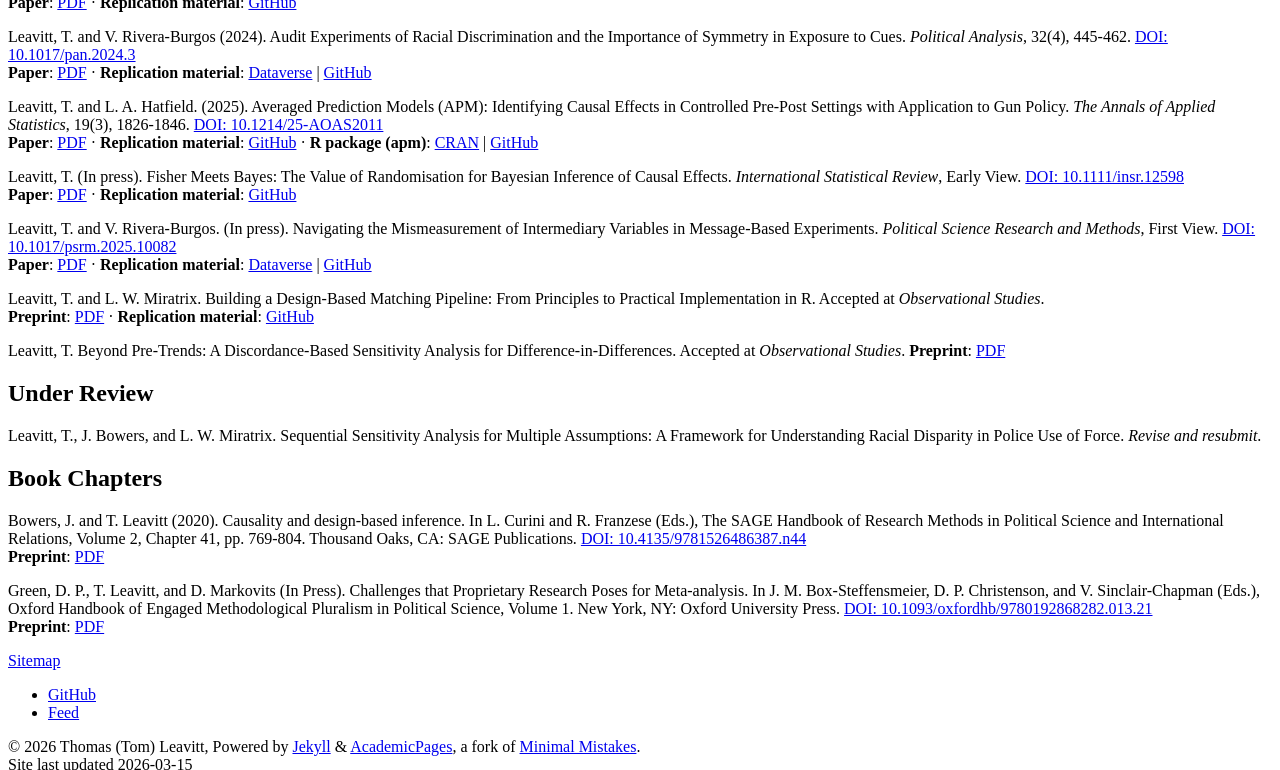
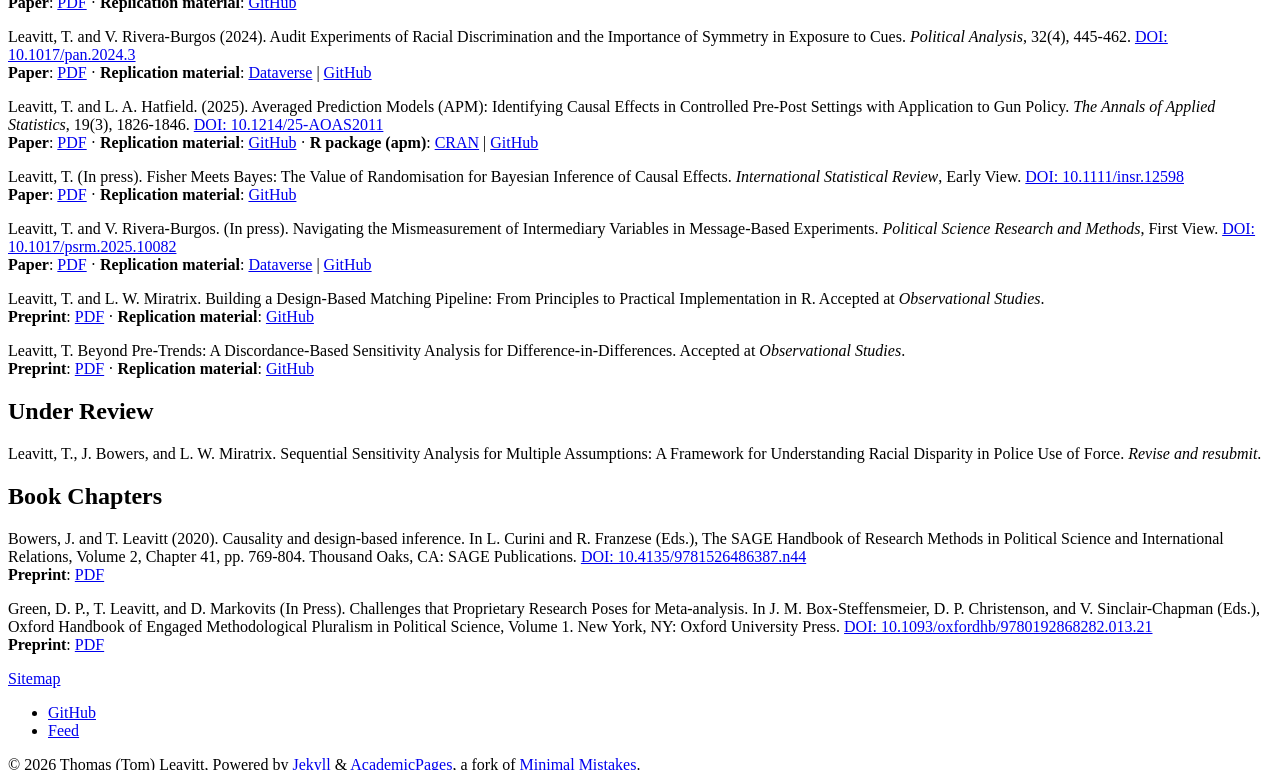
Before and after one commit to tl2624/tl2624.github.io, a Jekyll site: the page built from _pages/research.md, in a window 1280 px wide and 900 px high, scrolled down 1075 px, cut to the strip 0-770 px from the top of the window. Built offline with Jekyll 4.4.1, drawn with Linux system fonts in a browser that asks for light colours; some web fonts are replaced.

Commit message:
Update research.md

```diff
--- a/_pages/research.md
+++ b/_pages/research.md
@@ -26,7 +26,7 @@ Leavitt, T. and L. W. Miratrix. Building a Design-Based Matching Pipeline: From
 **Preprint**: [PDF](https://tl2624.github.io/files/Leavitt_Miratrix_Accepted.pdf) · **Replication material**: [GitHub](https://github.com/tl2624/matching-guide)
 
 Leavitt, T. Beyond Pre-Trends: A Discordance-Based Sensitivity Analysis for Difference-in-Differences. Accepted at *Observational Studies*.
-**Preprint**: [PDF](https://tl2624.github.io/files/Leavitt_Accepted.pdf)
+**Preprint**: [PDF](https://tl2624.github.io/files/Leavitt_Accepted.pdf) · **Replication material**: [GitHub](https://github.com/tl2624/did-discordance-sensitivity)
 
 ## Under Review
 
```
